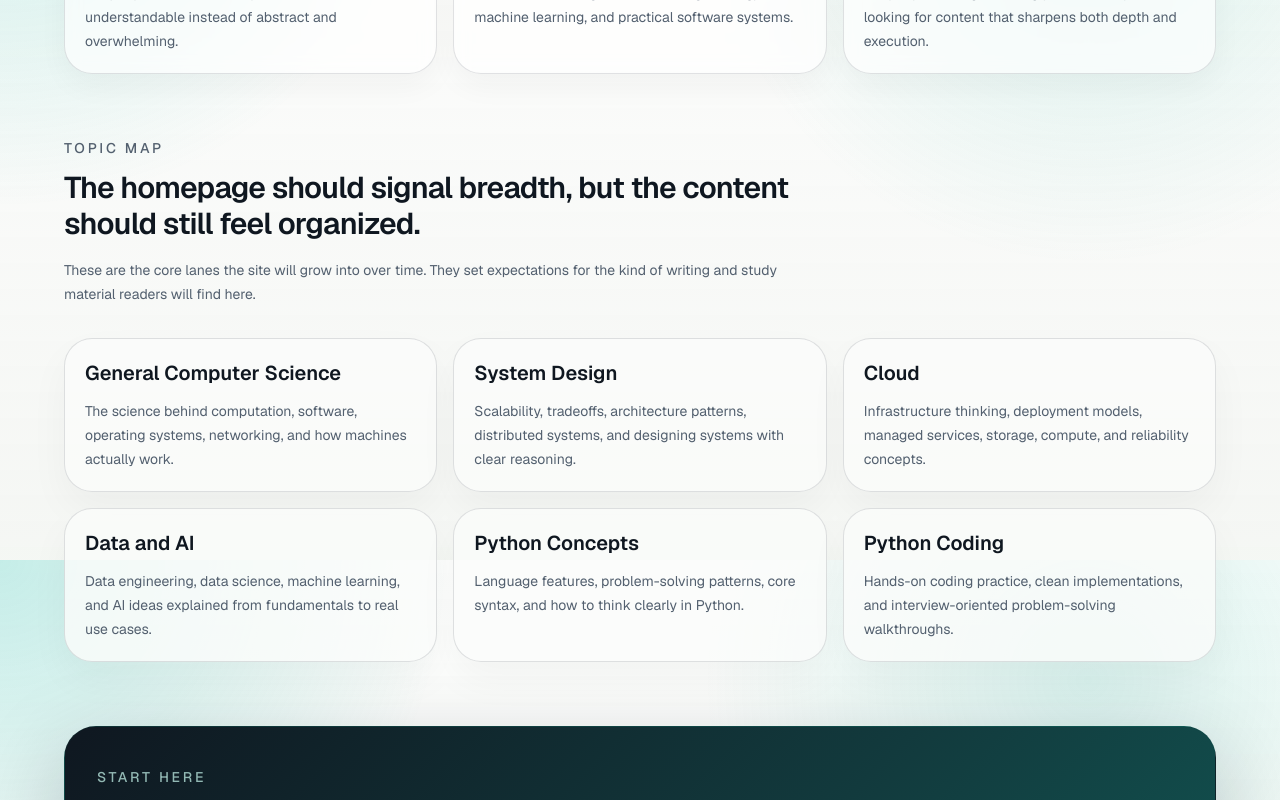
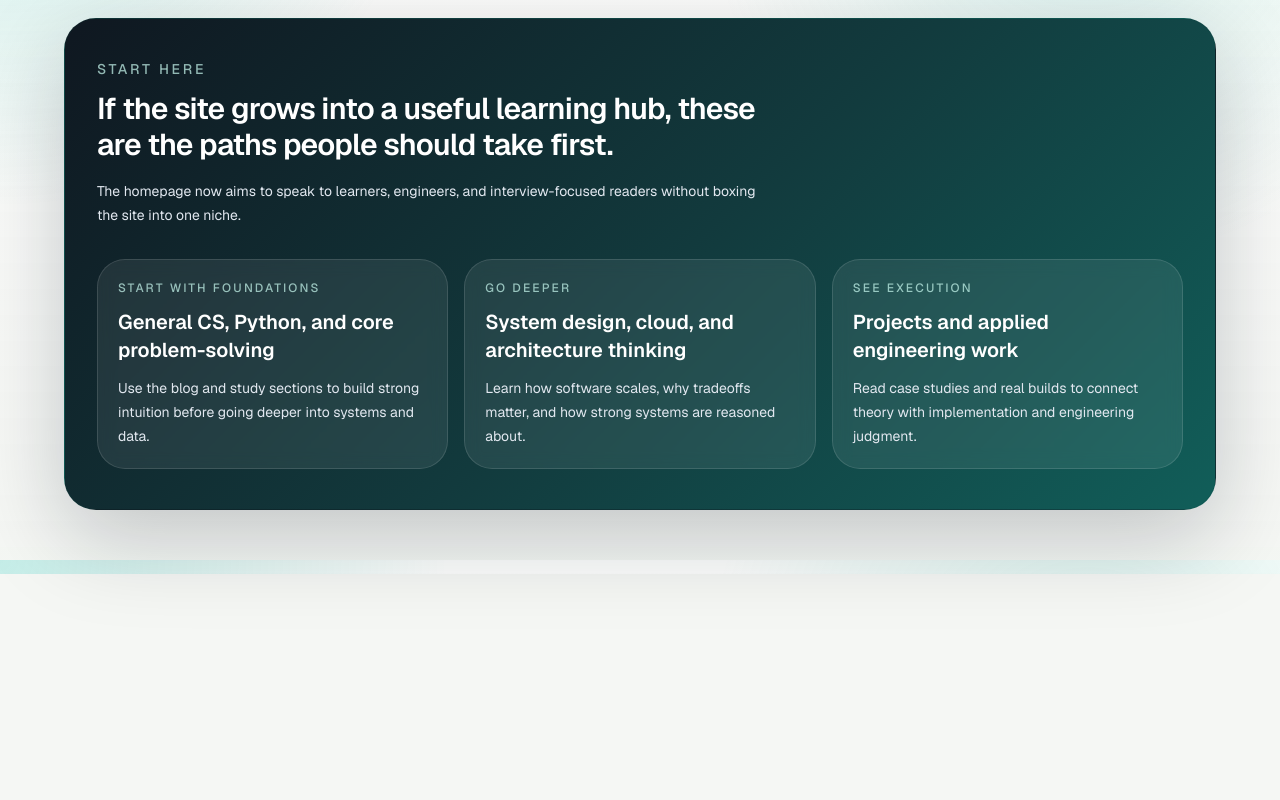
Before and after one commit to Vishalpandu1690/vishal-portfolio, a Next.js app: page / in a window 1280 px wide. Shown: the part 1040-1840 px from the top of the page. After the commit the page ends 1614 px from the top, so only its background shows below. Built offline with nearby package versions, Linux system fonts and the light colour scheme.

Commit message:
Refine homepage messaging

```diff
--- a/app/page.tsx
+++ b/app/page.tsx
@@ -18,39 +18,6 @@ const primarySections = [
     description:
       "Proof of execution through hands-on work, case studies, and things I have built while learning in public.",
     href: "/projects",
-  },
-];
-
-const topicLanes = [
-  {
-    title: "General Computer Science",
-    summary:
-      "The science behind computation, software, operating systems, networking, and how machines actually work.",
-  },
-  {
-    title: "System Design",
-    summary:
-      "Scalability, tradeoffs, architecture patterns, distributed systems, and designing systems with clear reasoning.",
-  },
-  {
-    title: "Cloud",
-    summary:
-      "Infrastructure thinking, deployment models, managed services, storage, compute, and reliability concepts.",
-  },
-  {
-    title: "Data and AI",
-    summary:
-      "Data engineering, data science, machine learning, and AI ideas explained from fundamentals to real use cases.",
-  },
-  {
-    title: "Python Concepts",
-    summary:
-      "Language features, problem-solving patterns, core syntax, and how to think clearly in Python.",
-  },
-  {
-    title: "Python Coding",
-    summary:
-      "Hands-on coding practice, clean implementations, and interview-oriented problem-solving walkthroughs.",
   },
 ];
 
@@ -107,8 +74,7 @@ export default function Home() {
             </p>
 
             <h1 className="max-w-4xl text-4xl font-semibold tracking-tight text-[var(--foreground)] sm:text-5xl lg:text-6xl">
-              Computer science, systems, Python, and data explained with
-              clarity for builders who want depth.
+              The science behind computers, software, data, and Python.
             </h1>
 
             <p className="mt-6 max-w-2xl text-lg leading-8 text-[var(--muted)]">
@@ -186,39 +152,6 @@ export default function Home() {
           ))}
         </section>
 
-        <section className="animate-fade-up-slow">
-          <div className="max-w-3xl">
-            <p className="text-sm font-medium uppercase tracking-[0.2em] text-[var(--muted)]">
-              Topic map
-            </p>
-            <h2 className="mt-3 text-3xl font-semibold tracking-tight text-[var(--foreground)]">
-              The homepage should signal breadth, but the content should still
-              feel organized.
-            </h2>
-            <p className="mt-4 text-sm leading-6 text-[var(--muted)]">
-              These are the core lanes the site will grow into over time. They
-              set expectations for the kind of writing and study material
-              readers will find here.
-            </p>
-          </div>
-
-          <div className="mt-8 grid gap-4 md:grid-cols-2 xl:grid-cols-3">
-            {topicLanes.map((lane) => (
-              <article
-                key={lane.title}
-                className="rounded-[1.75rem] border border-[var(--border)] bg-[rgba(251,252,250,0.82)] p-5 shadow-[0_18px_40px_rgba(15,23,32,0.04)] backdrop-blur-sm transition duration-300 hover:-translate-y-1 hover:border-[var(--accent)]"
-              >
-                <h3 className="text-xl font-semibold text-[var(--foreground)]">
-                  {lane.title}
-                </h3>
-                <p className="mt-3 text-sm leading-6 text-[var(--muted)]">
-                  {lane.summary}
-                </p>
-              </article>
-            ))}
-          </div>
-        </section>
-
         <section className="animate-fade-up-slow rounded-[2rem] border border-[rgba(10,68,65,0.22)] bg-[linear-gradient(135deg,#0f1720_0%,#123a3d_52%,#115e59_100%)] px-6 py-8 text-white shadow-[0_28px_90px_rgba(10,20,30,0.22)] sm:px-8 sm:py-10">
           <div className="max-w-2xl">
             <p className="text-sm font-medium uppercase tracking-[0.2em] text-teal-100/70">
```
Also changed, not shown: 1 other file (tests, documents, lock files or other folders).
